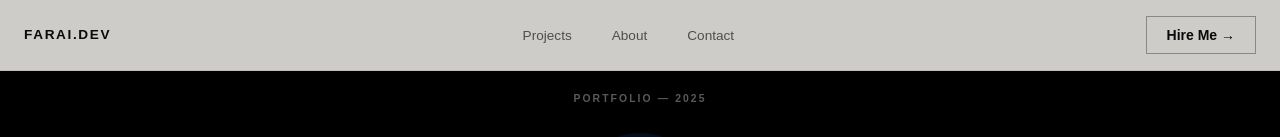
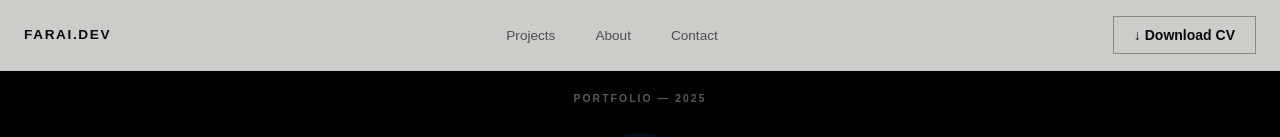
Before and after one commit to fariethedev/farai-portfolio, a React (Vite) app: page / in a window 1280 px wide. Shown: the top 137 px of the page. Built offline with nearby package versions, Linux system fonts and the light colour scheme.

Commit message:
feat: replace Hire Me with Download CV in navbar (desktop + mobile)

```diff
--- a/src/components/Navbar.jsx
+++ b/src/components/Navbar.jsx
@@ -79,9 +79,10 @@ export default function Navbar() {
             ))}
           </ul>
 
-          {/* Hire Me */}
-          <Link
-            to="/contact"
+          {/* Download CV */}
+          <a
+            href="/cv.pdf"
+            download
             className="hidden md:inline-flex items-center gap-2 text-sm font-semibold px-5 py-2 transition-all duration-200"
             style={{
               border: onLight ? "1px solid rgba(10,10,10,0.35)" : "1px solid rgba(255,255,255,0.3)",
@@ -89,16 +90,16 @@ export default function Navbar() {
               textDecoration: "none",
             }}
             onMouseEnter={(e) => {
-              e.currentTarget.style.borderColor = "#e03120";
-              e.currentTarget.style.color = "#e03120";
+              e.currentTarget.style.borderColor = "#2563eb";
+              e.currentTarget.style.color = "#2563eb";
             }}
             onMouseLeave={(e) => {
               e.currentTarget.style.borderColor = onLight ? "rgba(10,10,10,0.35)" : "rgba(255,255,255,0.3)";
               e.currentTarget.style.color = onLight ? "#0a0a0a" : "#fff";
             }}
           >
-            Hire Me →
-          </Link>
+            ↓ Download CV
+          </a>
 
           {/* Mobile burger — Tailwind md:hidden controls visibility */}
           <button
@@ -152,14 +153,15 @@ export default function Navbar() {
                     {l.label}
                   </Link>
                 ))}
-                <Link
-                  to="/contact"
+                <a
+                  href="/cv.pdf"
+                  download
                   onClick={() => setIsOpen(false)}
                   className="mt-4 text-sm font-semibold text-center py-3 transition-all"
                   style={{ border: "1px solid rgba(255,255,255,0.2)", color: "#fff", textDecoration: "none" }}
                 >
-                  Hire Me →
-                </Link>
+                  ↓ Download CV
+                </a>
               </nav>
             </motion.div>
           </>
```
